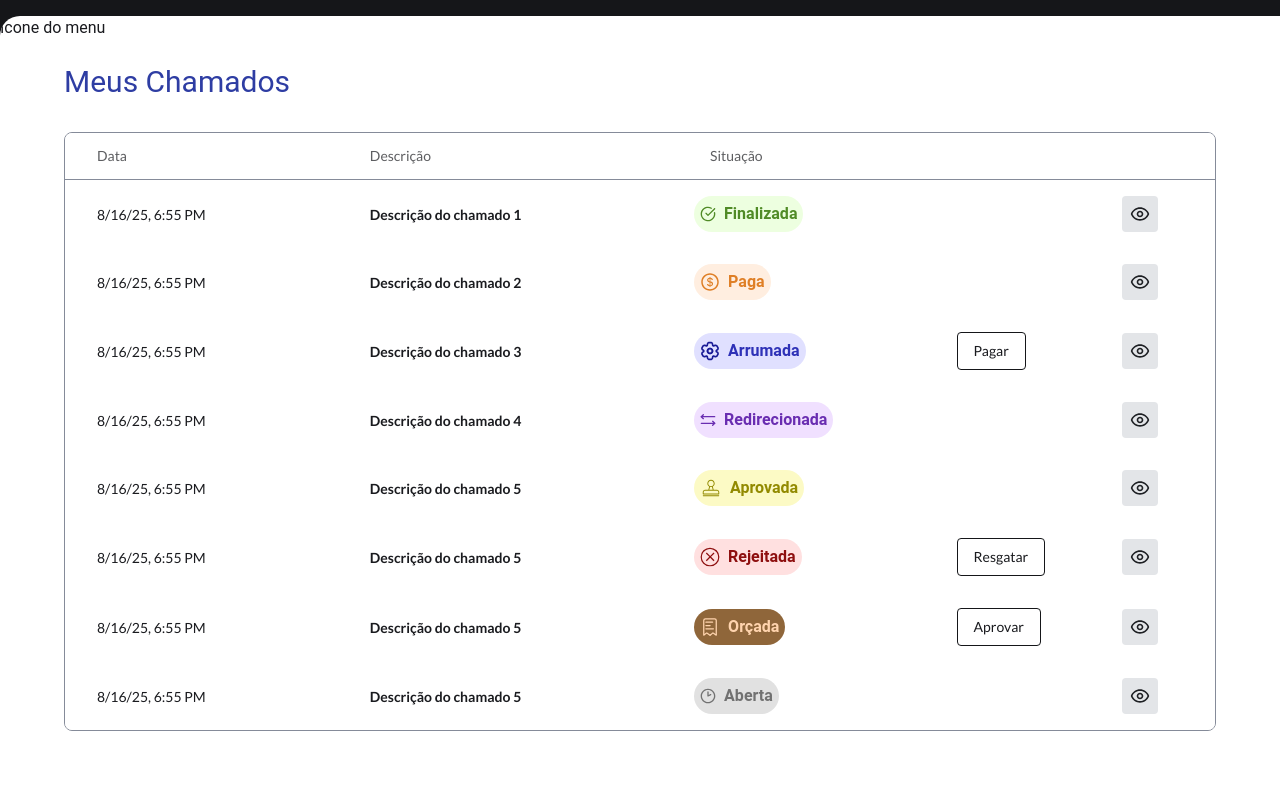
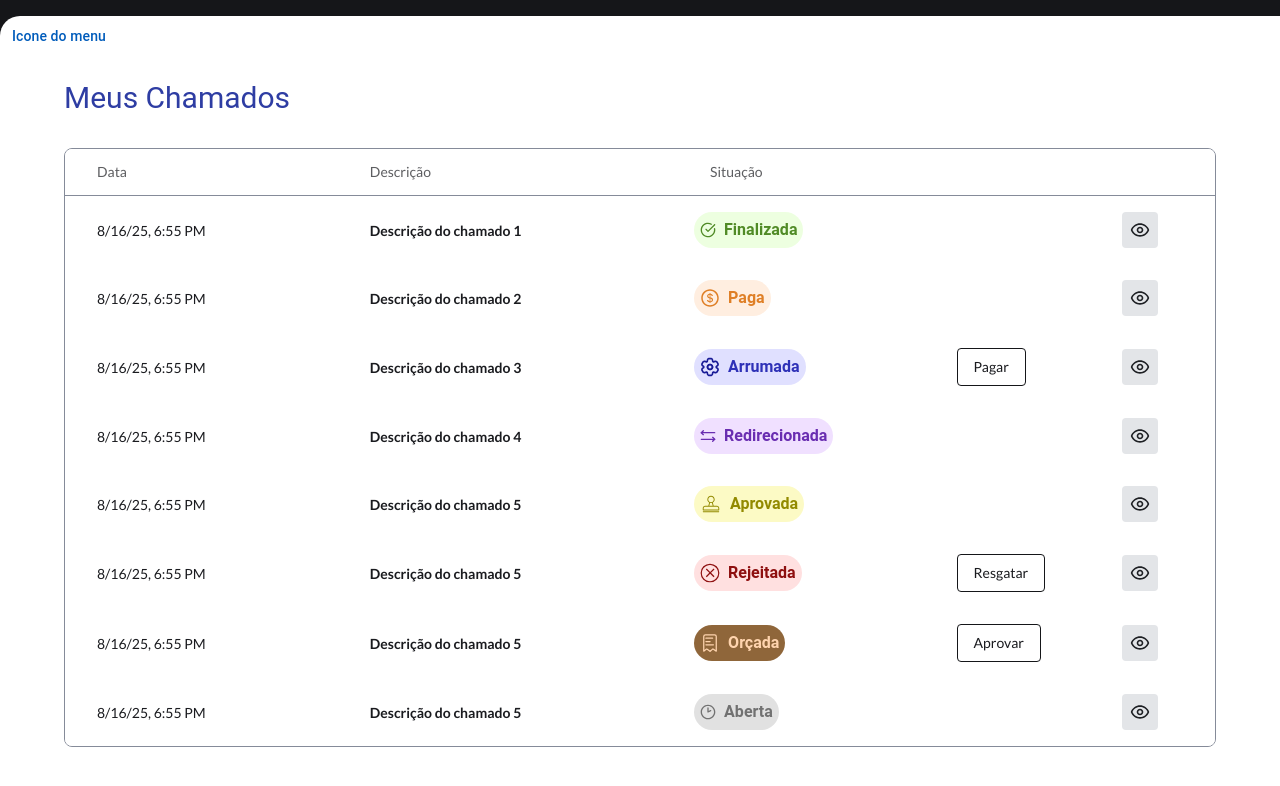
Before and after one commit to AngeloPre/web2, an Angular app in the folder web/: page /cliente in a window 1280 px wide. Shown: the top 786 px of the page. Built offline with nearby package versions, Linux system fonts and the light colour scheme.

Commit message:
feat: :twisted_rightwards_arrows: Resolvido merge conflict

```diff
--- a/web/src/app/layouts/menu-lateral/menu-lateral.component.html
+++ b/web/src/app/layouts/menu-lateral/menu-lateral.component.html
@@ -52,7 +52,7 @@
         <!-- main-content -->
         <div class="h-full pt-4">
             <div class="h-full w-full bg-white rounded-tl-[20px] overflow-y-auto">
-                <button type="button" matButton (click)="menu.toggle()">
+                <button type="button" mat-button (click)="menu.toggle()">
                 Icone do menu
                 </button>
                 <router-outlet></router-outlet>
```
